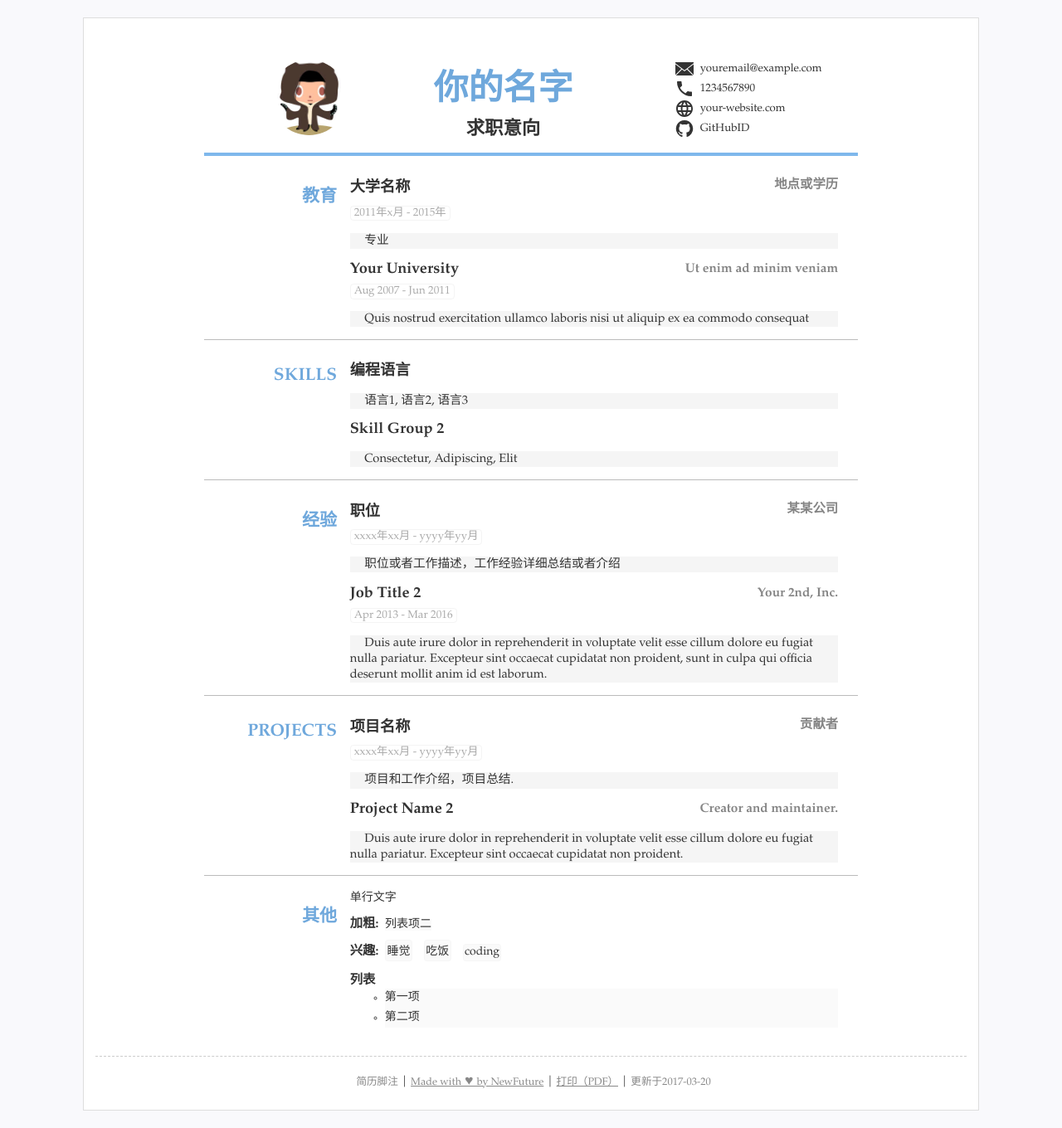
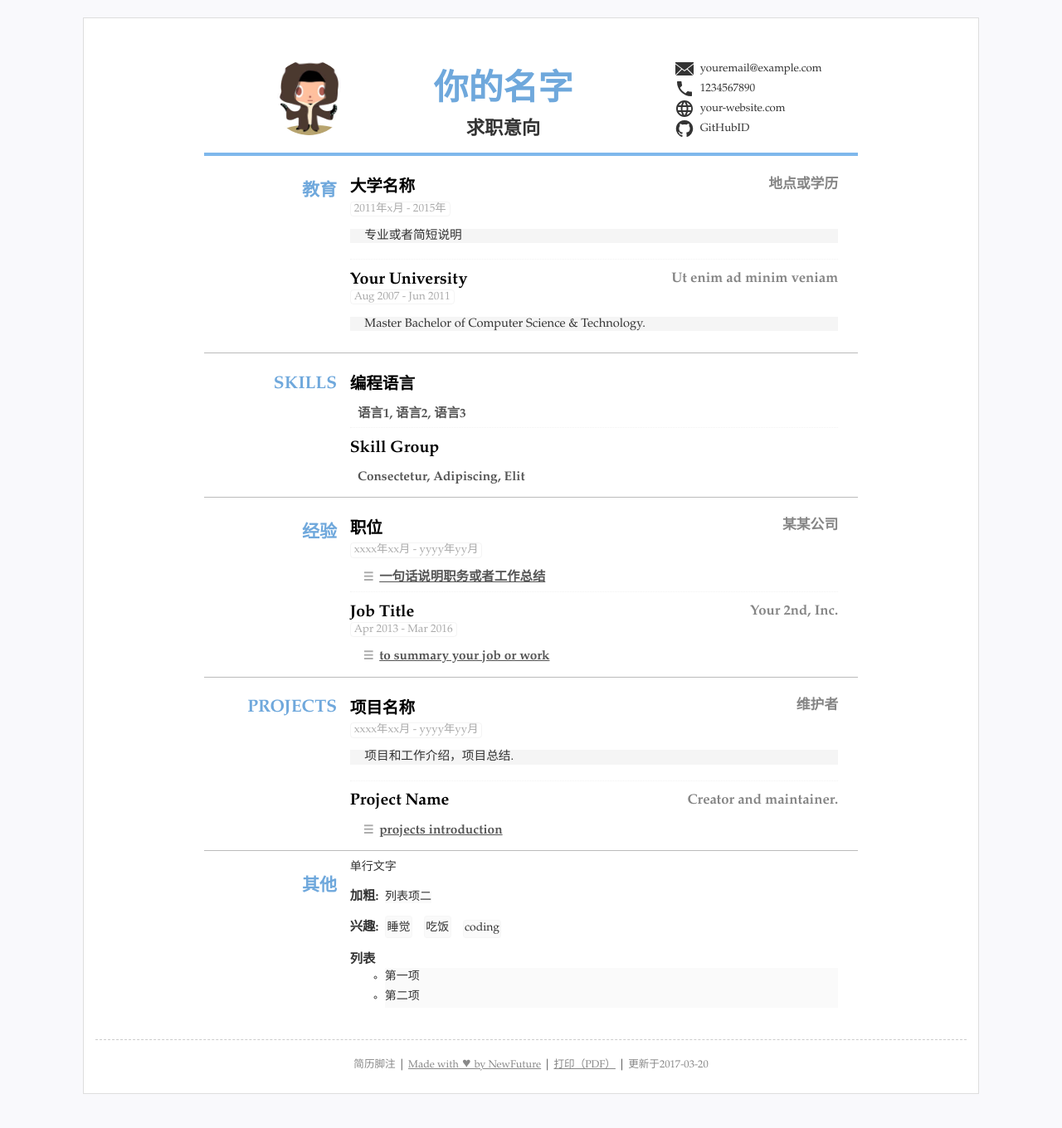
Before and after one commit to NewFuture/CV, a Jekyll site: the page built from index.html, in a window 1280 px wide. Shown: the whole page at 83% size. Built offline with Jekyll 4.4.1, drawn with Linux system fonts in a browser that asks for light colours.

Commit message:
details 内容折叠

```diff
--- a/_data/resume.yml
+++ b/_data/resume.yml
@@ -14,30 +14,30 @@
     href: 'http://your-website.com'
     icon: 'icons/web.svg'
   - text: "GitHubID"
-    href: 'https://github.com/GitHubID'
+    href: 'https://github.com/NewFuture'
     icon: "icons/github.svg"
   # - text: "地址"
   #   icon: "icons/location.svg"
-list: #简历主要内容，类别条数不限
+main: #简历主要内容，类别条数不限
   - type: education #类别显示为ID
     name: 教育 #显示名称，空则使用type
     content: #内容基本格式 标题-副标题-日期-详细内容 (都允许空)
       - title: 大学名称
         duration: "2011年x月 - 2015年"
         sub: 地点或学历
-        detail: 专业
+        detail: 专业或者简短说明
       - title: Your University
         duration: Aug 2007 - Jun 2011
         sub: Ut enim ad minim veniam
-        detail: Quis nostrud exercitation ullamco laboris nisi ut aliquip ex ea commodo consequat
+        detail: Master Bachelor of Computer Science & Technology.
 
   - type: skills
     # name: "技能"
     content:
       - title: 编程语言
-        detail: 语言1, 语言2, 语言3
-      - title: Skill Group 2
-        detail: Consectetur, Adipiscing, Elit
+        summary: 语言1, 语言2, 语言3
+      - title: Skill Group
+        summary: Consectetur, Adipiscing, Elit
 
   - type: experience
     name: 经验
@@ -45,11 +45,13 @@
     - title: 职位
       duration: "xxxx年xx月 - yyyy年yy月"
       sub: 某某公司
-      detail: 职位或者工作描述，工作经验详细总结或者介绍
-    - title: Job Title 2
+      summary: 一句话说明职务或者工作总结
+      detail: 职位或者工作描述，工作经验详细说明或者介绍
+    - title: Job Title
       duration: Apr 2013 - Mar 2016
       sub: Your 2nd, Inc.
-      detail: Duis aute irure dolor in reprehenderit in voluptate velit esse cillum dolore eu fugiat nulla pariatur. Excepteur sint occaecat cupidatat non proident, sunt in culpa qui officia deserunt mollit anim id est laborum.
+      summary: to summary your job or work
+      detail: details， Duis aute irure dolor in reprehenderit in voluptate velit esse cillum dolore eu fugiat nulla pariatur. Excepteur sint occaecat cupidatat non proident, sunt in culpa qui officia deserunt mollit anim id est laborum.
 
   - type: projects
     name: Projects
@@ -57,8 +59,9 @@
       - title: 项目名称
         duration: xxxx年xx月 - yyyy年yy月
         detail: 项目和工作介绍，项目总结.
-        sub: 贡献者
-      - title: Project Name 2
+        sub: 维护者
+      - title: Project Name
+        summary: projects introduction
         detail: Duis aute irure dolor in reprehenderit in voluptate velit esse cillum dolore eu fugiat nulla pariatur. Excepteur sint occaecat cupidatat non proident.
         sub: Creator and maintainer.
    #可继续添加更多内容
--- a/_layouts/resume.html
+++ b/_layouts/resume.html
@@ -10,18 +10,18 @@
   <meta charset="UTF-8">
   <meta name="viewport" content="width=device-width, initial-scale=1">
   <link rel="stylesheet" href="{{ '/assets/css/main.css' | prepend: site.baseurl}}?{{site.time | date: '%s'}}">
-<!--[if lt IE 9]>
-<script>if(/*@cc_on!@*/0){var a = ['header', 'main', 'section', 'footer'];
-        for(var i = 0; i < a.length; ++i)document.createElement(a[i]);}
-</script>
-<![endif]-->
   {% for script in site.scripts %}
   <script src="{{script.src}}?{{site.time | date: '%s'}}" {{script.defer}}></script>
   {% endfor %}
+<!--[if lt IE 9]>
+<script>if(/*@cc_on!@*/0){var a=['header','main','section','footer','details','summary'],i=0;while(i<a.length)document.createElement(a[i++])}
+</script>
+<![endif]-->
 </head>
 
 <body>
   <div class="container">
+
     <header>
       {% if data.photo %}
       <div class="avatar">
@@ -39,7 +39,7 @@
           <i class="icon" aria-hidden="true">{% include {{item.icon}} %}</i>
           {% endif %}
           {% if item.href %}
-          <a href="{{item.href }}">{{ item.text }}</a>
+          <a target="_blank" href="{{item.href }}">{{ item.text }}</a>
           {% else %}
           <span>{{ item.text }}</span>
           {% endif %}
@@ -49,12 +49,14 @@
     </header>
 
     <main>
-      {% for list in data.list %}
+      {% for list in data.main %}
       <section id="{{list.type}}">
         <h2 class="subject">{{ list.name | default: list.type }}</h2>
         <div class="content">
           {% for content in list.content %}
           <div class="block">
+
+
             <div class="head">
               {% if content.url %}
                 <h3 class="title">
@@ -67,10 +69,22 @@
                 <h4 class="sub">{{ content.sub }}</h4>
               {% endif %}
             </div>
+
             {% if content.duration %}
               <div class="time"><i>{{ content.duration }}</i></div>
             {% endif %}
+
+            {% if content.summary and content.detail %}
+              <details>
+                <summary title="collapse" class="summary">{{ content.summary }}</summary>
+                <p class="detail">{{ content.detail }}</p>
+              </details>
+            {% elsif content.summary %}
+              <div class="summary">{{ content.summary }}</div>
+            {% else %}
               <p class="detail">{{ content.detail }}</p>
+            {% endif %}
+
           </div>
           {% endfor %}
         </div>
--- a/_sass/resume.scss
+++ b/_sass/resume.scss
@@ -18,7 +18,9 @@
 header,
 main,
 section,
-footer {
+summary,
+footer,
+{
     display: block
 }
 
@@ -154,11 +156,13 @@
 
 section {
     // display: flex;
-    margin-top: 1em;
+    margin-top: .5em;
     padding-left: .2em;
-    border-bottom: .1em solid #bbb;
-    &:last-child {
-        border-bottom: none;
+    &:not(:last-child) {
+        border-bottom: .1em solid #bbb;
+        .block:not(:last-child) {
+            border-bottom: 1px dotted rgba(128, 128, 128, 0.1);
+        }
     }
 }
 
@@ -180,22 +184,24 @@
 }
 
 .block {
-    margin-bottom: 1em;
+    margin-bottom: .5em;
+    padding-bottom: .3em;
     .head {
-        margin: .5em auto;
+        margin: .9em auto .1em;
     }
     .title {
-        font-size: 1.3em;
-        font-weight: 700;
+        font-size: 1.4em;
+        font-weight: 800;
         min-width: 60%;
         margin: 0;
         vertical-align: middle;
+        color: black;
     }
     .sub {
-        font-size: 1.1em;
+        font-size: 1.2em;
         color: #858585;
         text-align: right;
-        font-weight: 600;
+        font-weight: 700;
         margin: 0;
         min-width: 40%;
     }
@@ -208,20 +214,87 @@
             @include outline($time_outline);
         }
     }
+    .summary {
+        font-size: 1.1em;
+        font-weight: 500;
+        margin: .8em 0 0 .6em;
+        // color: #111;
+        line-height: 1.5em;
+        color: #555;
+        font-weight: 600;
+    }
     .detail {
         font-size: 1.05em;
-        line-height: 1.3;
+        line-height: 1.2;
+        font-weight: 400;
         text-indent: 1.2em;
+        background: $detail_bg;
+    }
+}
+
+details summary::-webkit-details-marker {
+    display: none;
+}
+
+summary {
+    text-decoration: underline;
+    cursor: pointer;
+    &:focus {
+        outline: none;
+    }
+    &::before {
+        content: '\02630';
+        margin: 0 .5em;
+        font-size: .9em;
+        color: #aaa;
+        text-decoration: underline;
+        display: inline-block;
+    }
+    &:before {
+        //兼容ie
+        text-decoration: none;
+    }
+}
+
+details[open] {
+    summary {
+        color: #222 !important;
+        text-decoration: none;
+        animation: black .5s;
+    }
+    p {
+        animation: sweep .6s ease-in-out;
+    }
+}
+
+@keyframes sweep {
+    0% {
+        opacity: 0;
+        color: $detail_bg;
+    }
+    100% {
+        opacity: 1;
+        color: #000;
+    }
+}
+
+@keyframes black {
+    0% {
+        font-weight: 700;
+        color: #777;
+    }
+    50% {
         font-weight: 500;
-        background: $detail_bg;
+        color: #000;
+    }
+    100% {
+        font-weight: 600;
+        color: #222;
     }
 }
 
 // 其他others
 #others {
-    // ul {
-    //     padding-left: 1.5em;
-    // }
     .block {
         margin-bottom: .6em;
         list-style: none;
@@ -260,16 +333,11 @@
         margin: 0 auto;
     }
     li {
-        // padding: .1em;
-        &:before {
+        &:not(:last-child):after {
             content: '|';
             padding: .25em;
             color: $default_color;
             font-size: 1.1em;
-        }
-        &:first-child:before {
-            content: '';
-            font-size: inherit;
         }
     }
     a {
--- a/assets/js/ie.js
+++ /dev/null
@@ -1,6 +0,0 @@
-(function () {
-    if (/*@cc_on!@*/0) {
-        var a = ['header', 'main', 'section', 'footer'];
-        for (var i = 0; i < a.length; ++i)document.createElement(a[i]);
-    }
-})()
```
